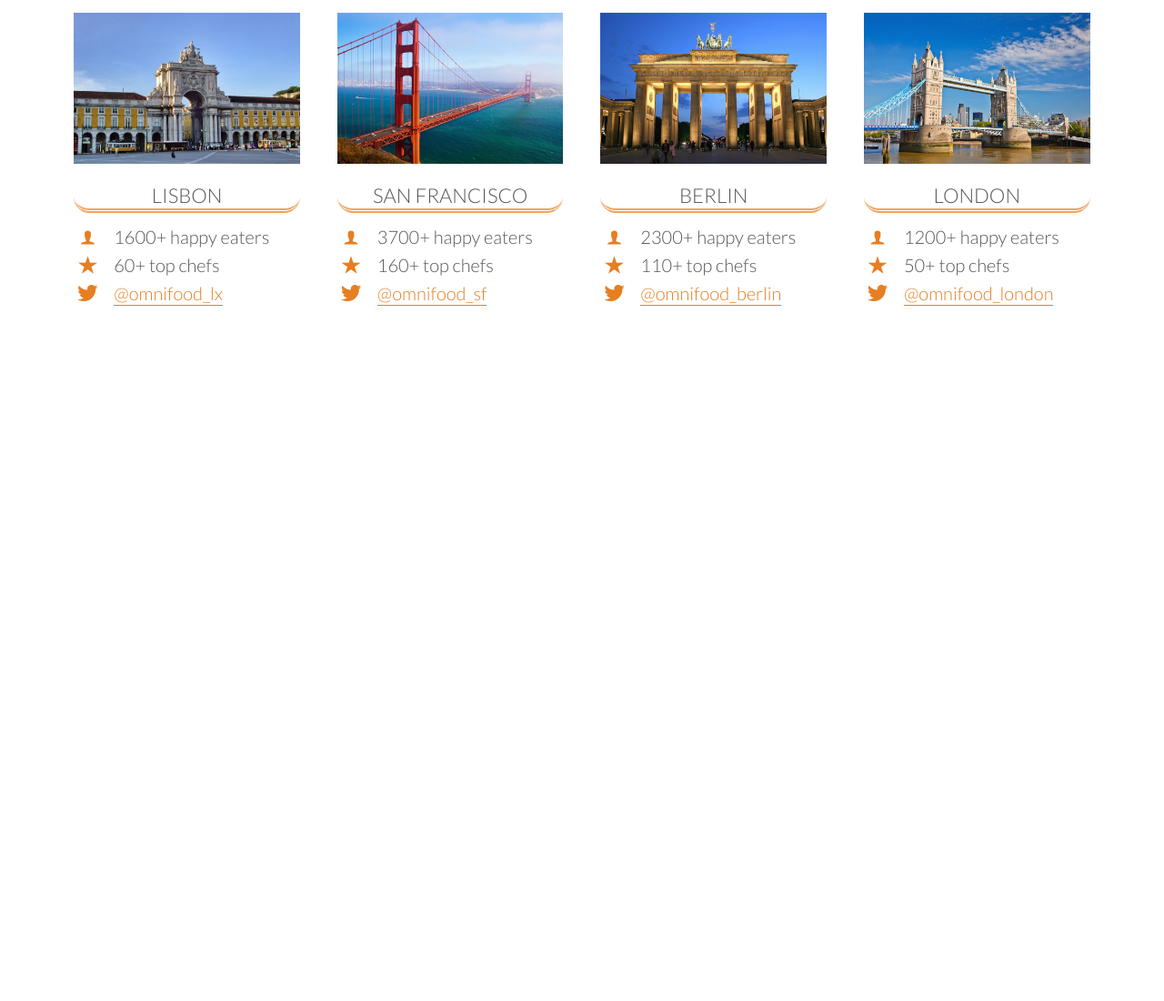
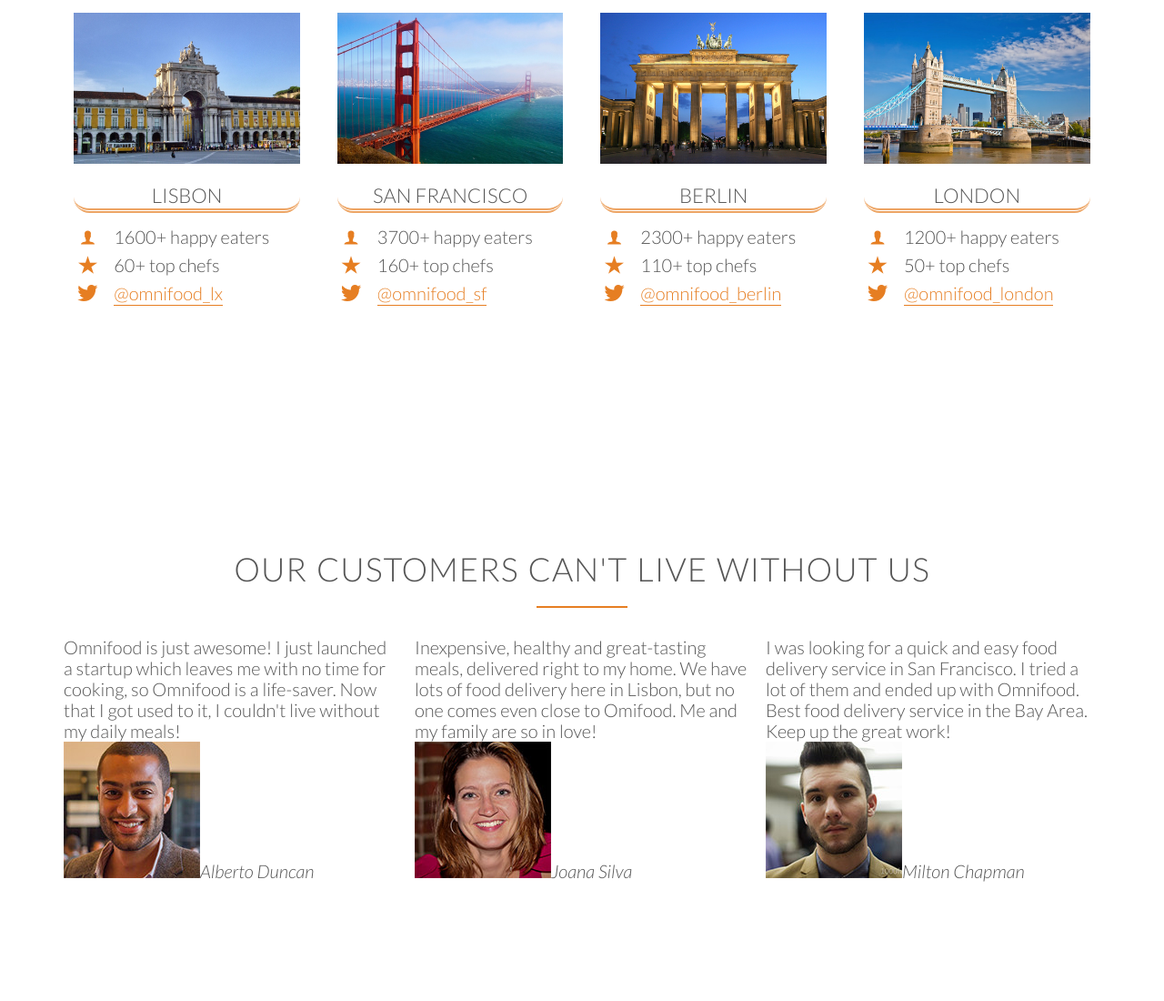
Before and after one commit to Ch-sriram/fine-dine, a plain HTML site: page index.html in a window 1280 px wide. Shown: the part 3141-4241 px from the top of the page at 91% size. Before the commit the page ends 3626 px from the top, so only its background shows below. Drawn offline with Linux system fonts and the light colour scheme; files whose address does not match are found by name.

Commit message:
Added "Customer Testimonials" section

```diff
--- a/index.html
+++ b/index.html
@@ -238,6 +238,35 @@
         </div>
     </section>
 
+    <section class="section-testimonials">
+        <div class="row">
+            <h2>Our customers can't live without us</h2>
+        </div>
+        <div class="row">
+            <div class="col span-1-of-3">
+                <blockquote>
+                    Omnifood is just awesome! I just launched a startup which leaves me with no time for cooking, so Omnifood is a
+                    life-saver. Now that I got used to it, I couldn't live without my daily meals!
+                </blockquote>
+                <cite><img src="assets/img/customer-1.jpg" alt="Alberto Duncan">Alberto Duncan</cite>
+            </div>
+            <div class="col span-1-of-3">
+                <blockquote>
+                    Inexpensive, healthy and great-tasting meals, delivered right to my home. We have lots of food delivery here in Lisbon,
+                    but no one comes even close to Omifood. Me and my family are so in love!
+                </blockquote>
+                <cite><img src="assets/img/customer-2.jpg" alt="Joana Silva">Joana Silva</cite>
+            </div>
+            <div class="col span-1-of-3">
+                <blockquote>
+                    I was looking for a quick and easy food delivery service in San Francisco. I tried a lot of them and ended up with
+                    Omnifood. Best food delivery service in the Bay Area. Keep up the great work!
+                </blockquote>
+                <cite><img src="assets/img/customer-3.jpg" alt="Milton Chapman">Milton Chapman</cite>
+            </div>
+        </div>
+    </section>
+
 
 </body>
 </html>
```
